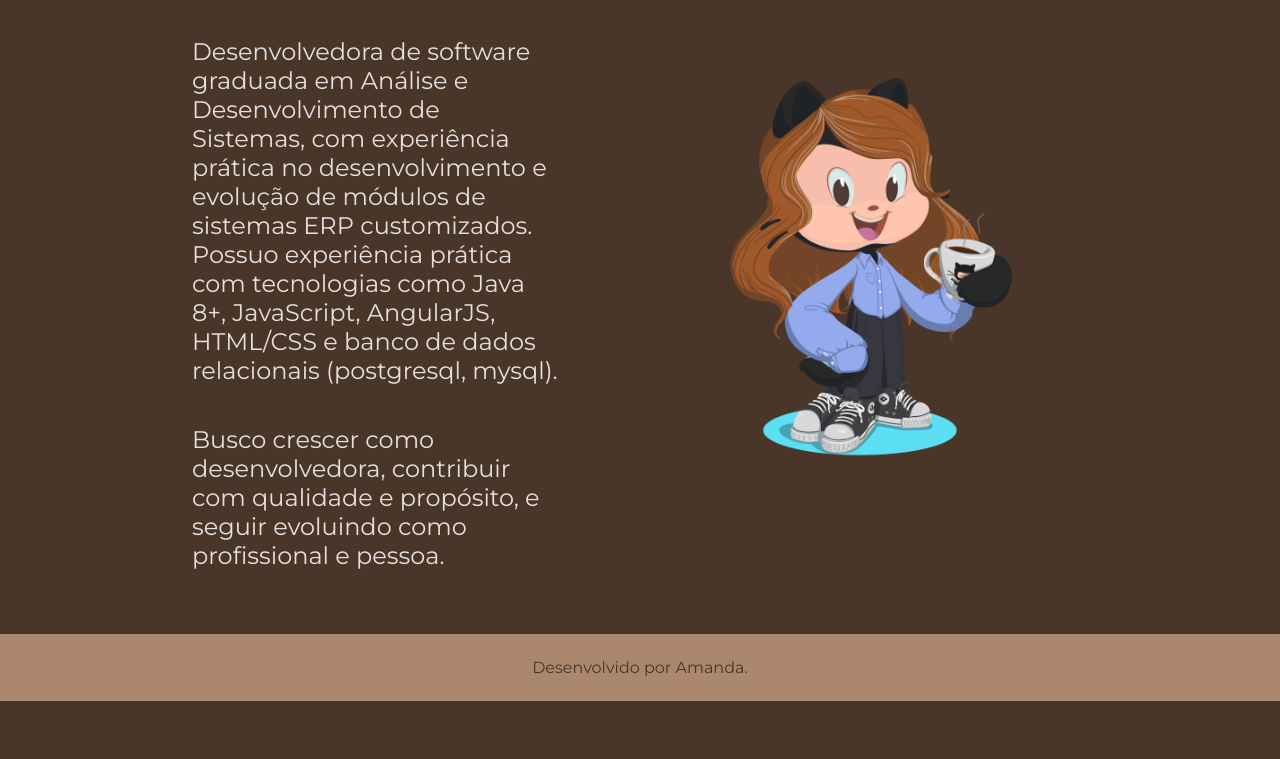
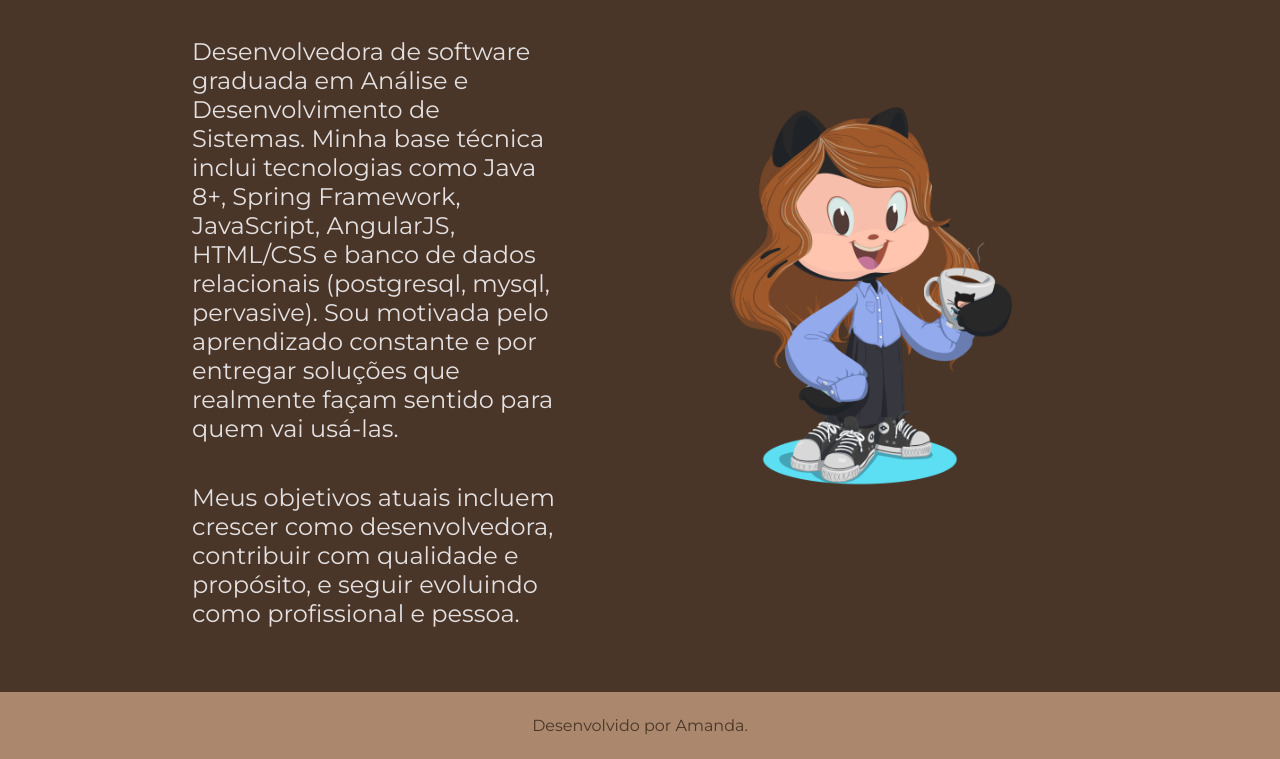
Before and after one commit to amandaconstante/js-html-css-pages, a plain HTML site: page presentation-page/about.html in a window 1280 px wide. Shown: the part 167-926 px from the top of the page. Before the commit the page ends 868 px from the top, so only its background shows below. Drawn offline with nearby package versions, Linux system fonts and the light colour scheme.

Commit message:
editar mensagem de conteúdo

```diff
--- a/presentation-page/about.html
+++ b/presentation-page/about.html
@@ -17,10 +17,10 @@
         <section class="apresentacao_conteudo">
             <h1 class="apresentacao_conteudo_titulo">Sobre mim</h1>
             <p class="apresentacao_conteudo_texto">
-                Desenvolvedora de software graduada em Análise e Desenvolvimento de Sistemas, com experiência prática no desenvolvimento e evolução de módulos de sistemas ERP customizados. Possuo experiência prática com tecnologias como Java 8+, JavaScript, AngularJS, HTML/CSS e banco de dados relacionais (postgresql, mysql).
+                Desenvolvedora de software graduada em Análise e Desenvolvimento de Sistemas. Minha base técnica inclui tecnologias como Java 8+, Spring Framework, JavaScript, AngularJS, HTML/CSS e banco de dados relacionais (postgresql, mysql, pervasive).  Sou motivada pelo aprendizado constante e por entregar soluções que realmente façam sentido para quem vai usá-las.
             </p>
             <p class="apresentacao_conteudo_texto">
-                Busco crescer como desenvolvedora, contribuir com qualidade e propósito, e seguir evoluindo como profissional e pessoa.
+                Meus objetivos atuais incluem crescer como desenvolvedora, contribuir com qualidade e propósito, e seguir evoluindo como profissional e pessoa.
             </p>
         </section>
         <img class="apresentacao_imagem" src="./assets/octocatCoffee.png" alt="octocat animado segurando um coração">
```
